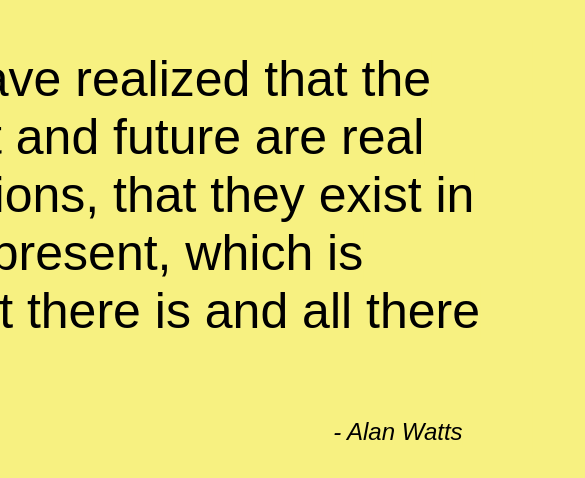
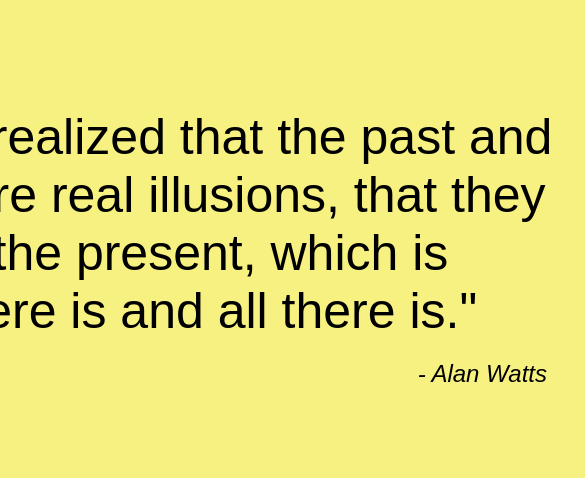
Before and after one commit to veronica-hing/random_quotes, a plain HTML site: page index.html in a window 390 px wide. Shown: the part 174-652 px from the top of the page, 585 px wide, since content can reach past the window. Drawn offline with Linux system fonts and the light colour scheme.

Commit message:
Added Media query for smaller screen size

```diff
--- a/css/style.css
+++ b/css/style.css
@@ -30,3 +30,9 @@
   padding: 10px 70px;
   font-style: italic;
 }
+
+@media(max-width: 768px){
+  #main{
+    width: 100vmax;
+  }
+}
--- a/index.html
+++ b/index.html
@@ -2,6 +2,9 @@
 <html lang="en" dir="ltr">
   <head>
     <meta charset="utf-8">
+    <meta name="viewport" content="width=device-width">
+    <meta name="keywords" content="Quotes, Alan Watts, inpiration, Rumi, Rupi Kuar">
+    <meta name="author" content="Veronica Hing">
     <title>Quotes</title>
     <link rel="stylesheet" href="./css/style.css">
   </head>
```
